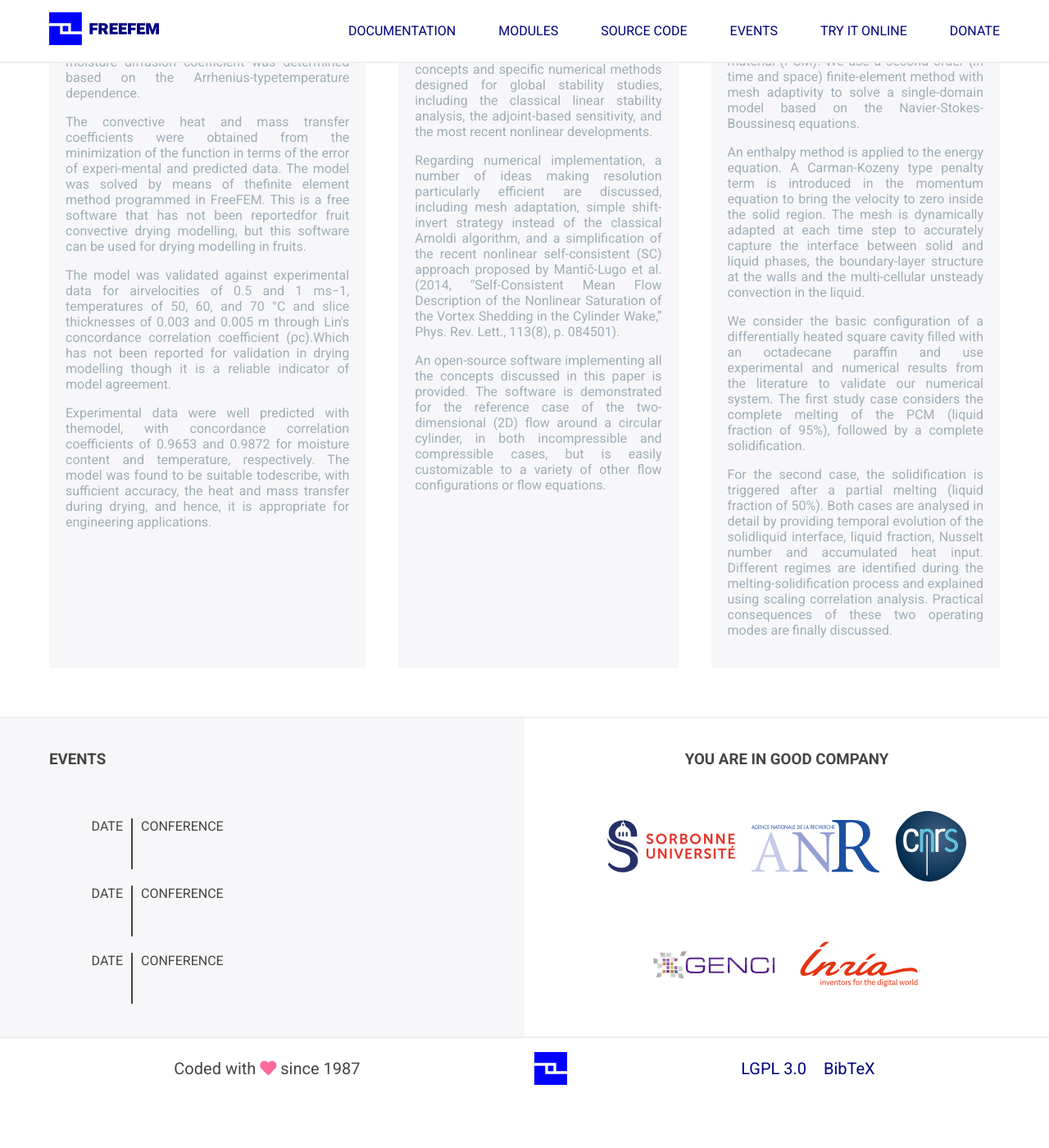
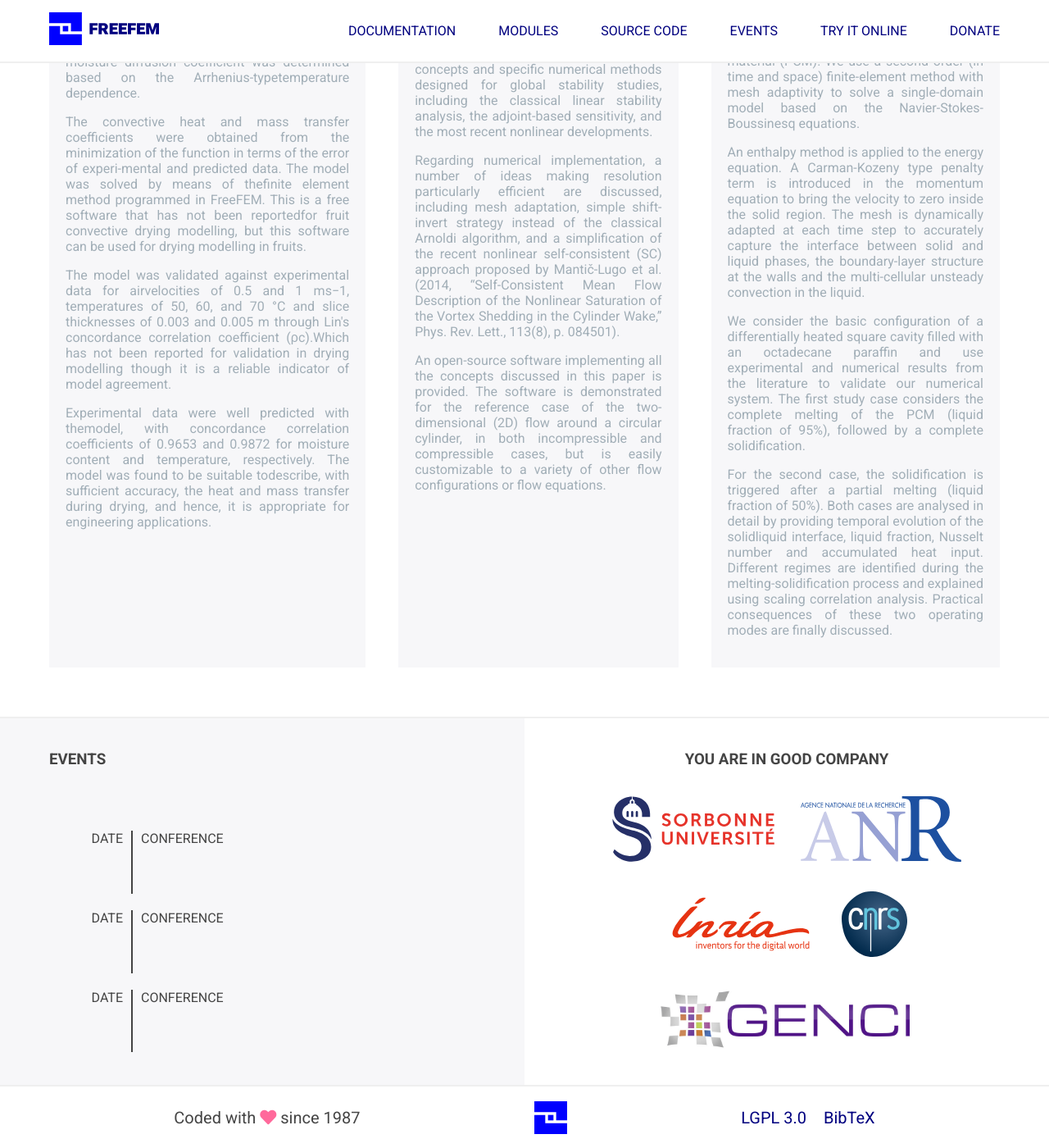
Before and after one commit to FreeFem/FreeFem-website2, a Jekyll site: the page built from index.md, in a window 1280 px wide and 1400 px high, scrolled down 1454 px. Shown: the whole window at 82% size. Built offline with Jekyll 4.4.1, drawn with Linux system fonts in a browser that asks for light colours; comment, search, counter and statistics services are not loaded; before the commit the page ends 2795 px from its top, so only the background shows below that.

Commit message:
add logo links

```diff
--- a/_layouts/index.html
+++ b/_layouts/index.html
@@ -153,11 +153,11 @@
             <section id="team">
               <h1>YOU ARE IN GOOD COMPANY</h1>
               <div>
-                <img alt="Sorbonne université" src="img/logo_Sorbonne.svg"/>
-                <img alt="ANR" src="img/logo_ANR.svg"/>
-				<img alt="CNRS" src="img/logo_CNRS.svg"/>
-                <img alt="Genci" src="img/logo_Genci.jpg"/>
-                <img alt="INRIA" src="img/logo_INRIA_EN.svg"/>
+                <a href="http://www.sorbonne-universite.fr/" target="_blank"><img alt="Sorbonne université" src="img/logo_Sorbonne.svg"/></a>
+                <a href="http://www.agence-nationale-recherche.fr/" target="_blank"><img alt="ANR" src="img/logo_ANR.svg"/></a>
+				<a href="https://www.inria.fr/" target="_blank"><img alt="INRIA" src="img/logo_INRIA_EN.svg"/></a>
+				<a href="http://www.cnrs.fr/" target="_blank"><img alt="CNRS" src="img/logo_CNRS.svg"/></a>
+                <a href="http://www.genci.fr/" target="_blank"><img alt="Genci" src="img/logo_Genci.jpg"/></a>
               </div>
             </section>
         </section>
--- a/css/style.css
+++ b/css/style.css
@@ -294,9 +294,8 @@
 }
 
 #team img {
-  max-width: 30%;
-  max-height: 30%;
-  margin: 0 0.625rem;
+  height: 80px;
+  margin: 1rem;
 }
 
 /** FOOTER **/
```
